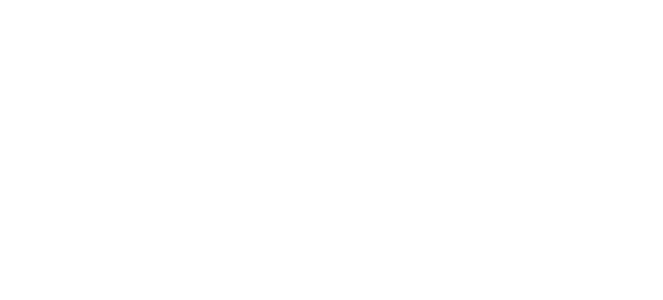
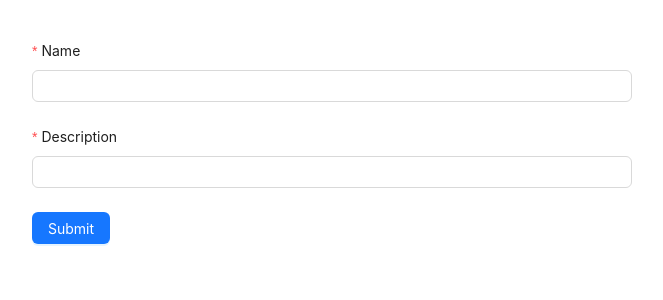
Before and after one commit to Natsaiev/HWReact, a React (Create React App) app: page / in a window 1280 px wide. Shown: the top 300 px of the page, without its empty margins (8-671 px from the left). Built offline with nearby package versions, Linux system fonts and the light colour scheme.

Commit message:
first commit

```diff
--- a/package.json
+++ b/package.json
@@ -6,6 +6,7 @@
     "@testing-library/jest-dom": "^5.17.0",
     "@testing-library/react": "^13.4.0",
     "@testing-library/user-event": "^13.5.0",
+    "antd": "^5.21.2",
     "axios": "^1.7.2",
     "react": "^18.3.1",
     "react-dom": "^18.3.1",
--- a/src/app/App.jsx
+++ b/src/app/App.jsx
@@ -1,16 +1,9 @@
-import "./App.css";
+import { MyForm } from "./Components/MyForm";
 
-
-
-
-function App(){
-return(
-    <div className="App">
-
-    </div>
-)
-
-
+function App() {
+  return <>
+    <MyForm />
+  </>;
 }
 
 export default App;
--- /dev/null
+++ b/src/app/Components/MyCard.jsx
@@ -0,0 +1,13 @@
+import { Card, Flex, Typography } from "antd"
+
+export const MyCard = ({ data }) => {
+    const { Title, Text } = Typography;
+    return <Card style={{ maxWidth: 600, margin: 40 }}>
+        <Title level={3}>Sent data:</Title>
+        <Flex vertical gap="small">
+            <Text><Text strong>Name:</Text> {data.name}</Text>
+            <Text><Text strong>Description:</Text> {data.description}</Text>
+        </Flex>
+
+    </Card>
+}
--- /dev/null
+++ b/src/app/Components/MyForm.jsx
@@ -0,0 +1,35 @@
+import { Form, Input, Button } from "antd";
+import { useState } from "react";
+import { MyCard } from "./MyCard";
+
+export const MyForm = () => {
+    const [form] = Form.useForm();
+    const [userData, setUserData] = useState(null);
+    const onFinish = (values) => {
+        setUserData({ name: values.name, description: values.description });
+    }
+    const onFinishFailed = (error) => {
+        console.log("Error on failed ", error.errorFields);
+    }
+
+    return <>
+        <Form form={form}
+            name="data"
+            layout="vertical"
+            initialValues={{ remember: true }}
+            onFinish={onFinish}
+            onFinishFailed={onFinishFailed}
+            style={{ maxWidth: 600, margin: 40 }}>
+            <Form.Item label="Name" name="name" rules={[{ required: true, message: "The name is already taken" }]}>
+                <Input />
+            </Form.Item>
+            <Form.Item label="Description" name="description" rules={[{ required: true, message: "Description must be included" }]}>
+                <Input />
+            </Form.Item>
+            <Form.Item>
+                <Button type="primary" htmlType="submit">Submit</Button>
+            </Form.Item>
+        </Form >
+        {userData && <MyCard data={userData} />}
+    </>
+}
```
Also changed, not shown: 1 other file (tests, documents, lock files or other folders).
